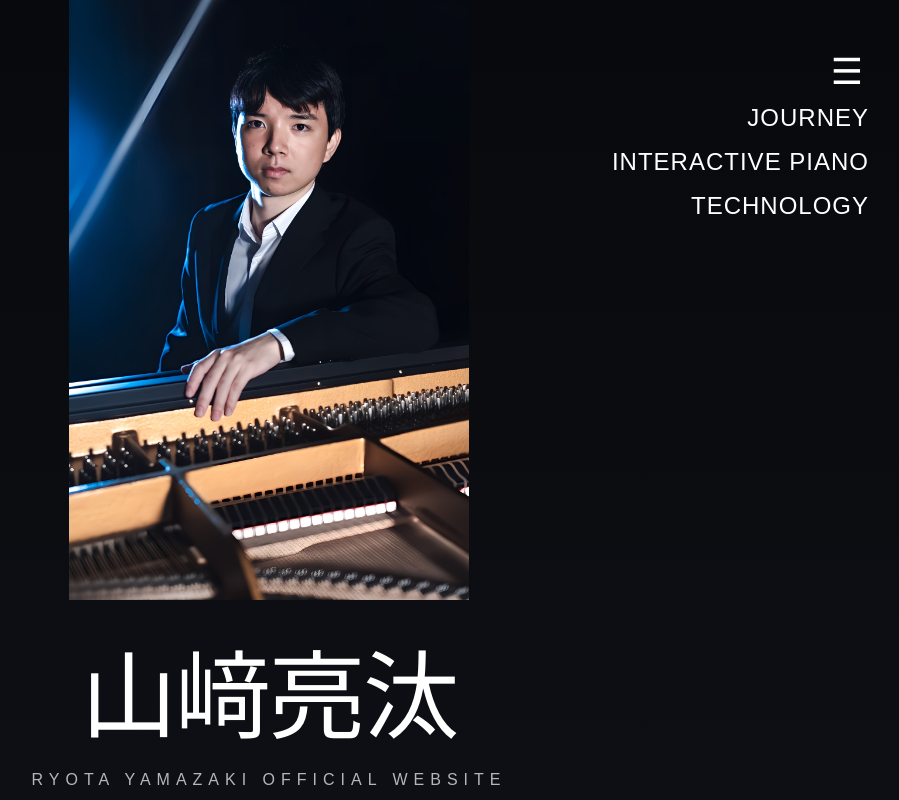
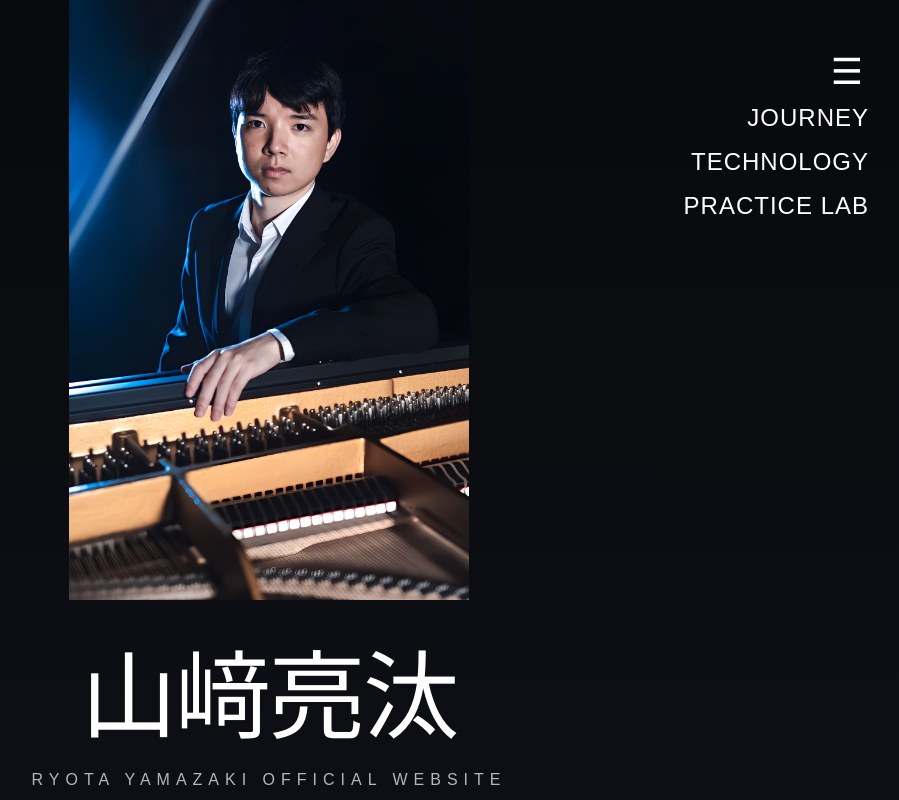
Before and after one commit to ryota-water11171/pianist-portfolio, a plain HTML site: page index.html in a window 1280 px wide. Both pictures are taken after a click on the button "Open menu". Shown: the top 800 px of the page, without its empty margins (371-1270 px from the left). Drawn offline with Linux system fonts and the light colour scheme.

Commit message:
Added Login HTML

```diff
--- a/index.html
+++ b/index.html
@@ -21,8 +21,8 @@
 
   <nav class="top-nav" id="top-nav">
     <a href="/journey.html">JOURNEY</a>
-    <a href="/piano2.html">INTERACTIVE PIANO</a>
     <a href="/technology.html">TECHNOLOGY</a>
+    <a href="/login.html">PRACTICE LAB</a>
   </nav>
 </div>
 
```
